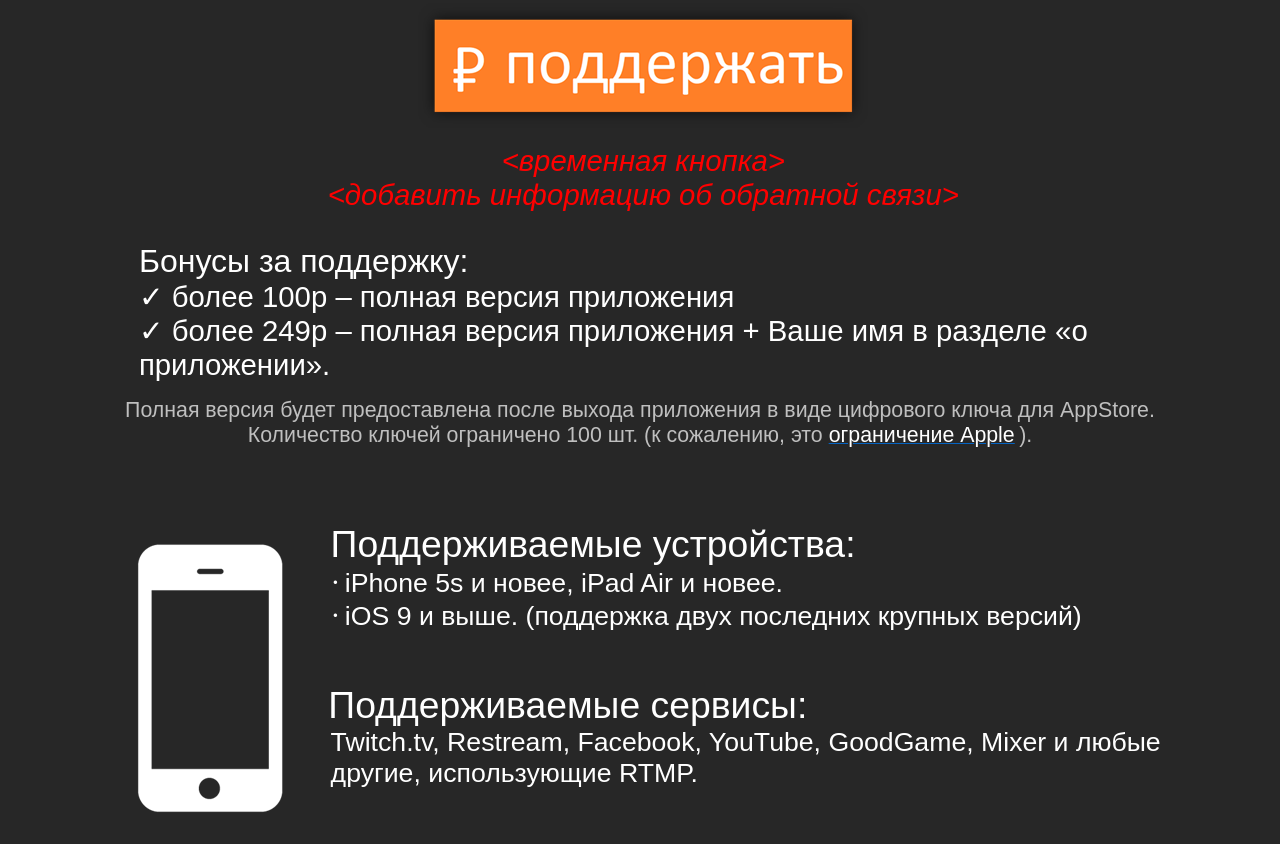
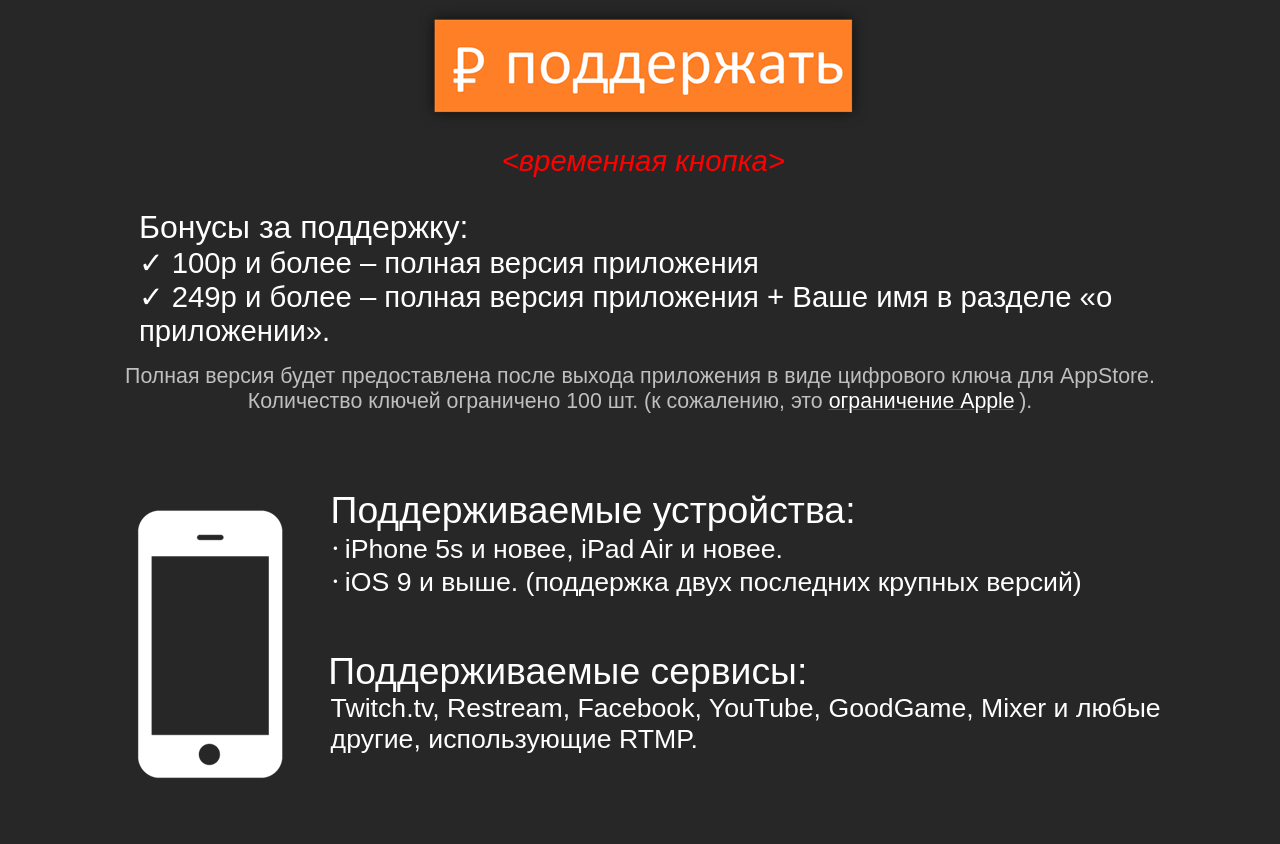
Before and after one commit to iStreamerApp/istreamerapp.github.io, a plain HTML site: page index.html in a window 1280 px wide. Shown: the part 3836-4680 px from the top of the page. Drawn offline with nearby package versions, Linux system fonts and the light colour scheme.

Commit message:
Minor information update

```diff
--- a/index.html
+++ b/index.html
@@ -287,8 +287,8 @@
                      </p>
                      <p style="margin: 0cm -5pt 0.0001pt 0cm; text-align: center;">
                         <em>
-                           <span style="font-size: 22pt; font-family: 'Calibri Light', sans-serif; color: red;">
-                              <добавить информацию об обратной связи>
+                           <span style="font-size: 22pt; font-family: 'Calibri Light', sans-serif; color: white;">
+                              <!-- добавить информацию об обратной связи -->
                            </span>
                         </em>
                         <em>
@@ -322,13 +322,13 @@
                      <p style="margin: 0cm 0cm 0.0001pt 22.55pt;">
                         <span style="font-size: 22pt; font-family: 'Segoe UI Symbol', sans-serif; color: white;">✓ </span>
                         <span style="font-size: 22pt; font-family: 'Calibri Light', sans-serif; color: white;">
-                        более 100р – полная версия приложения
+                        100р и более – полная версия приложения
                         </span>
                      </p>
                      <p style="margin: 0cm 0cm 0.0001pt 22.55pt;">
                         <span style="font-size: 22pt; font-family: 'Segoe UI Symbol', sans-serif; color: white;">✓ </span>
 						<span style="font-size: 22pt; font-family: 'Calibri Light', sans-serif; color: white;">
-						более 249р – полная версия приложения + Ваше имя в разделе «о приложении».</span>
+						249р и более – полная версия приложения + Ваше имя в разделе «о приложении».</span>
                         <span style="font-size: 36pt; font-family: 'Calibri Light', sans-serif; color: white;">
                         </span>
                      </p>
@@ -517,7 +517,7 @@
                   <td colspan="5" valign="bottom" style="height: 105.6pt; width: 665.85pt; padding: 0cm 5.4pt; text-align: center;">
                      <p style="margin: 0cm -5pt 0.0001pt 0cm;">
                         <span style="font-size: 12pt; font-family: 'Calibri Light', sans-serif; color: gray;">
-						Данные материалы не являются публичной офертой.
+						Представленная информация не является публичной офертой.
                         </span>
                      </p>
                   </td>
```
Also changed, not shown: 1 other file.
